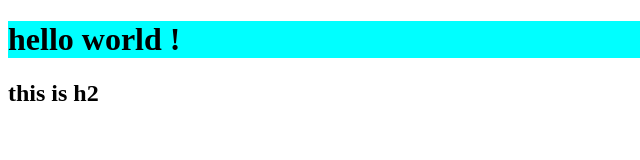
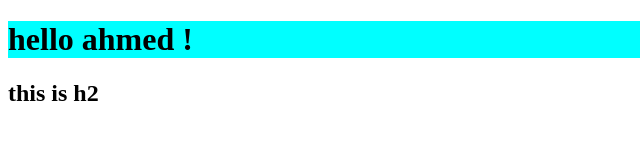
Before and after one commit to AhmedBelhadjAhmed/testGit, a plain HTML site: page index.html in a window 1280 px wide. Shown: the full height of the page, 0-640 px from the left. Drawn offline with Linux system fonts and the light colour scheme.

Commit message:
changing header

```diff
--- a/index.html
+++ b/index.html
@@ -7,7 +7,7 @@
     <link rel="stylesheet" href="index.css">
 </head>
 <body>
-    <h1>hello world !</h1>
+    <h1>hello ahmed !</h1>
     <h2>this is h2</h2>
 </body>
 <script src="index.js" ></script>
```
